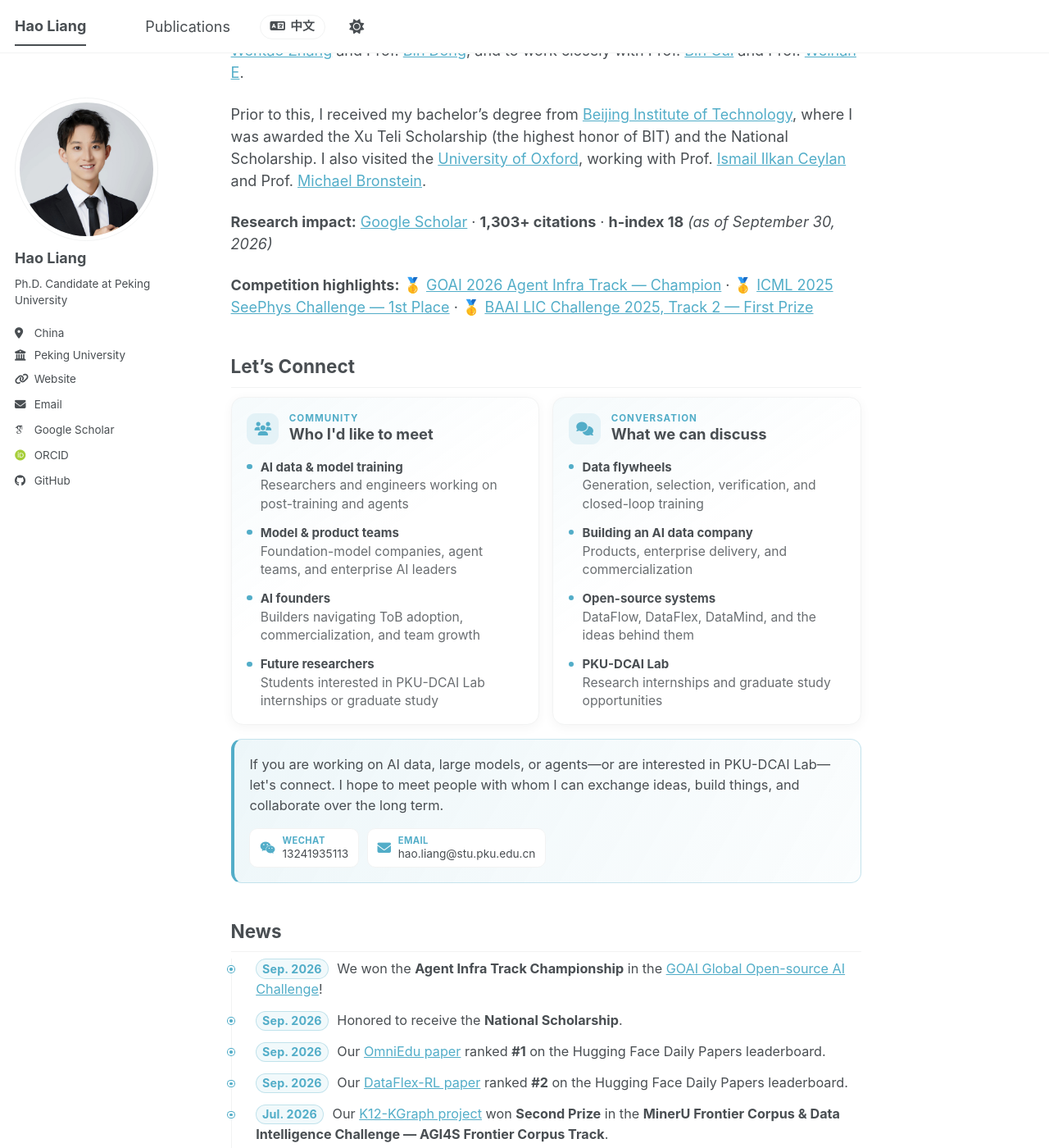
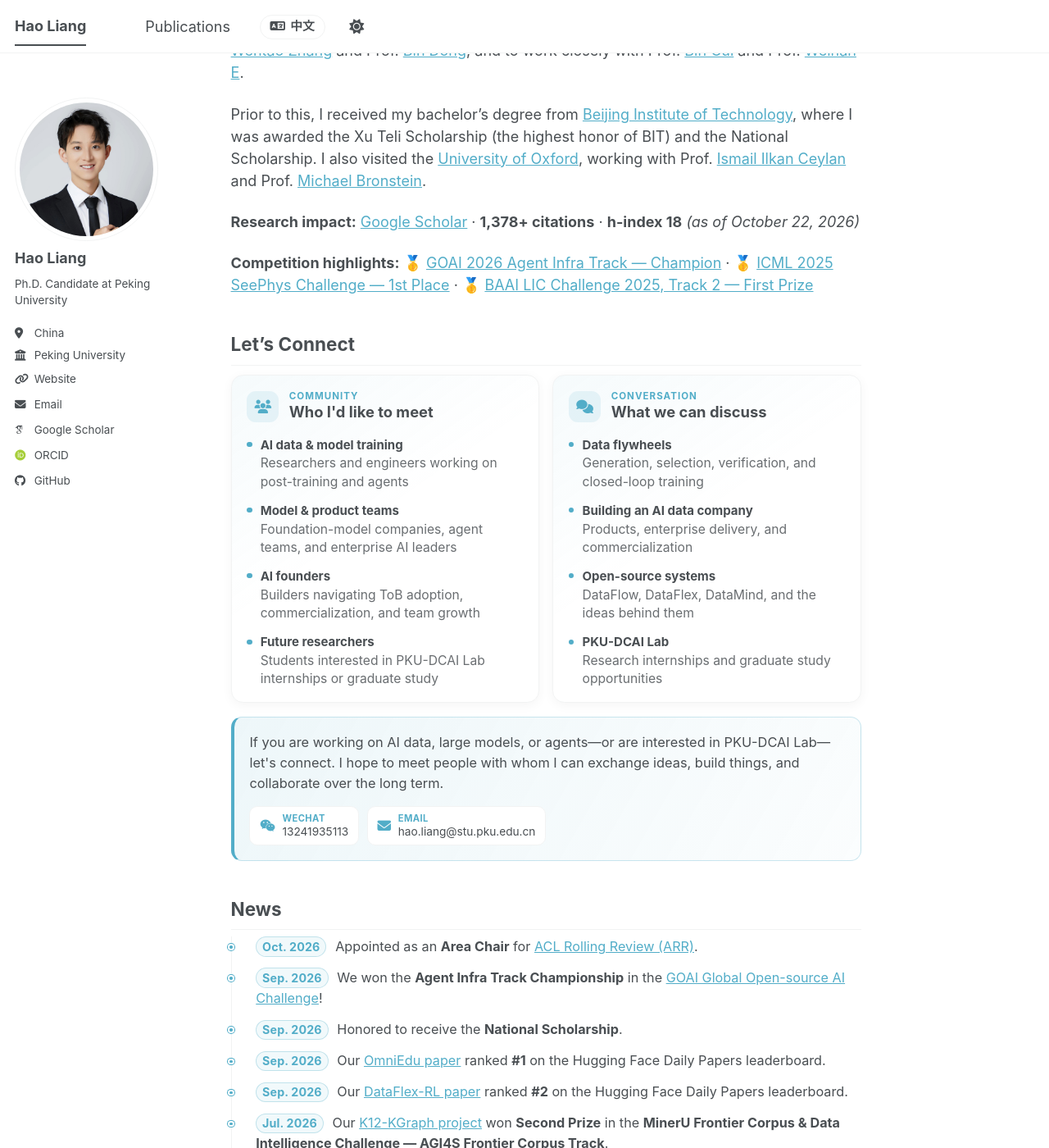
Before and after one commit to haolpku/haolpku.github.io, a Jekyll site: the page built from _pages/about.md, in a window 1280 px wide and 1400 px high, scrolled down 203 px. Shown: the whole window at 82% size. Built offline with Jekyll 4.4.1, drawn with Linux system fonts in a browser that asks for light colours; some web fonts are replaced; a script bundle is joined from its source files by our own code; library files that are not in the unit come from our copies; some of the changed text lies outside the part shown.

Commit message:
Add ARR Area Chair service and refresh verified citation snapshot

```diff
--- a/_pages/about.md
+++ b/_pages/about.md
@@ -14,7 +14,7 @@
 
 Prior to this, I received my bachelor's degree from [Beijing Institute of Technology](https://www.bit.edu.cn/), where I was awarded the Xu Teli Scholarship (the highest honor of BIT) and the National Scholarship. I also visited the [University of Oxford](https://www.ox.ac.uk/), working with Prof. [Ismail Ilkan Ceylan](https://www.cs.ox.ac.uk/people/ismaililkan.ceylan/) and Prof. [Michael Bronstein](https://www.cs.ox.ac.uk/people/michael.bronstein/).
 
-**Research impact:** [Google Scholar](https://scholar.google.com/citations?hl=en&user=HgapY3sAAAAJ) · **1,303+ citations** · **h-index 18** *(as of September 30, 2026)*
+**Research impact:** [Google Scholar](https://scholar.google.com/citations?hl=en&user=HgapY3sAAAAJ) · **1,378+ citations** · **h-index 18** *(as of October 22, 2026)*
 
 **Competition highlights:** 🥇 [GOAI 2026 Agent Infra Track — Champion](https://www.goaihz.com/) · 🥇 [ICML 2025 SeePhys Challenge — 1st Place](https://arxiv.org/abs/2509.06079) · 🥇 [BAAI LIC Challenge 2025, Track 2 — First Prize](https://www.datafountain.cn/competitions/1098)
 
@@ -68,6 +68,7 @@
 
 <div class="news-list" markdown="1">
 
+- **Oct. 2026** Appointed as an **Area Chair** for [ACL Rolling Review (ARR)](https://aclrollingreview.org/).
 - **Sep. 2026** We won the **Agent Infra Track Championship** in the [GOAI Global Open-source AI Challenge](https://www.goaihz.com/)!
 - **Sep. 2026** Honored to receive the **National Scholarship**.
 - **Sep. 2026** Our [OmniEdu paper](https://huggingface.co/papers/2609.23088) ranked **#1** on the Hugging Face Daily Papers leaderboard.
@@ -195,6 +196,10 @@
   </article>
 </section>
 
+## Academic Service
+
+- **Area Chair**, [ACL Rolling Review (ARR)](https://aclrollingreview.org/) · 2026
+
 ## Honors & Awards
 
 <section class="honors-timeline" aria-label="Honors and awards timeline">
```
Also changed, not shown: _pages/about-zh.md (+6 -1 lines).
